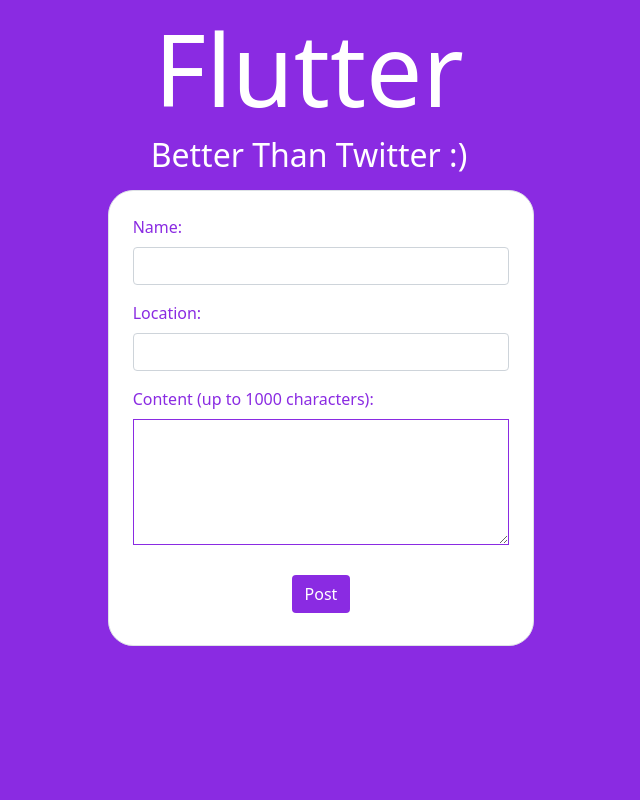
After one commit to cxgraham/group-flutter, a Flask app: template flask_app/templates/createpost.html in a window 1280 px wide. The commit adds this page. Shown: the whole page, without its empty margins (319-959 px from the left). Run offline with Flask 2, Linux system fonts and the light colour scheme; the template is opened without the code that fills it, so the values that code supplies are empty; some libraries are stand-ins or nearby versions.

Commit message:
Added create post form and function

```diff
--- /dev/null
+++ b/flask_app/templates/createpost.html
@@ -0,0 +1,71 @@
+<!DOCTYPE html>
+<html lang="en">
+<head>
+    <meta charset="UTF-8">
+    <meta http-equiv="X-UA-Compatible" content="IE=edge">
+    <meta name="viewport" content="width=device-width, initial-scale=1.0">
+    <title>Create Post</title>
+<!-- ---------------------------------Favicon----------------------------- -->
+
+<link rel="shortcut icon" href="{{ url_for('static', filename='/favicon/favicon-32x32.png') }}">
+<link rel="shortcut icon" href="{{ url_for('static', filename='/favicon/favicon-96x96.png') }}">
+<link rel="shortcut icon" href="{{ url_for('static', filename='/favicon/favicon-16x16.png') }}">
+<link rel="shortcut icon" href="{{ url_for('static', filename='/favicon-16x16.png') }}">
+<link rel="shortcut icon" href="{{ url_for('static', filename='/favicon/favicon.ico') }}">
+<link rel="shortcut icon" href="{{ url_for('static', filename='favicon.ico') }}">
+<link rel="manifest" href="{{ url_for('static', filename='/favicon/manifest.json') }}">
+<!-- ------------------------------------------------------------------------------------ -->
+
+        <!-- <link href="https://cdn.jsdelivr.net/npm/bootstrap@5.2.0-beta1/dist/css/bootstrap.min.css" rel="stylesheet" integrity="sha384-0evHe/X+R7YkIZDRvuzKMRqM+OrBnVFBL6DOitfPri4tjfHxaWutUpFmBp4vmVor" crossorigin="anonymous"> -->
+        <link rel="stylesheet" href="{{url_for('static', filename='bootstrap/css/bootstrap.min.css')}}">
+        <link rel="stylesheet" type="text/css" href="{{ url_for('static', filename='css/custom.css') }}">
+        <!-- <link rel="stylesheet" type="text/css" href='C:\Users\antho\OneDrive\Bootcamp\Group Project - Flutter\group-flutter\flask_app\static\bootstrap\css\bootstrap.min.css'> -->
+
+
+</head>
+<body>
+    <div class="container-fluid text-dark main-bg-color vh-100">
+        <div class="row ">
+            <div class="row text-center mt-2"><h1 class="maintitle text-white">Flutter</h1></div>
+            <div class="row text-center"><h2 class="text-white">Better Than Twitter :)</h2></div>
+            <div class="col-sm-4"></div>
+            <div class="col-sm-4 bg-white border mt-2 p-4 mainborder main-color">
+                <div>
+                    {% with profileerror = get_flashed_messages(category_filter=["posterror"])  %}
+                        {% if posterror %}
+                            {% for message in posterror %}
+                            <p class="bg-dark text-light rounded-3 p-2">{{message}}</p>
+                        {% endfor %}
+                    {% endif %}
+                {% endwith %}
+                </div>
+                <form action="/posts/create" method="post">
+                    <div class="mb-3 form-group">
+                        <label for="name" class="form-label">Name:</label>
+                        <input type="text" class="form-control" name = 'name' id='name'>
+                    </div>
+
+                    <div class="mb-3 form-group">
+                        <label for="location" class="form-label">Location:</label>
+                        <input type="text" class="form-control" name = 'location' id='location'>
+                    </div>
+
+
+                    <label for="content" class="form-label">Content (up to 1000 characters):</label>
+                    <div class="mb-3">
+                        <textarea name="content" id="content" class="profiletextbox" rows="5"></textarea>
+                        <input type="hidden" name="profile_id" value="{{profile_id}}">
+                    </div>
+                    <div class="text-center">
+                        <button type="submit" class="btn main-bg-color text-white mb-md-2 mt-2">Post</button>
+                    </div>
+                </form>
+            </div>
+            <div class="col-sm-2"></div>
+        </div>
+    </div>
+
+    <script src="https://cdn.jsdelivr.net/npm/bootstrap@5.2.0-beta1/dist/js/bootstrap.bundle.min.js" integrity="sha384-pprn3073KE6tl6bjs2QrFaJGz5/SUsLqktiwsUTF55Jfv3qYSDhgCecCxMW52nD2" crossorigin="anonymous"></script>
+
+</body>
+</html>
```
Also changed, not shown: flask_app/controllers/posts.py (+16 -0 lines), flask_app/templates/homepage.html (+4 -4 lines).
